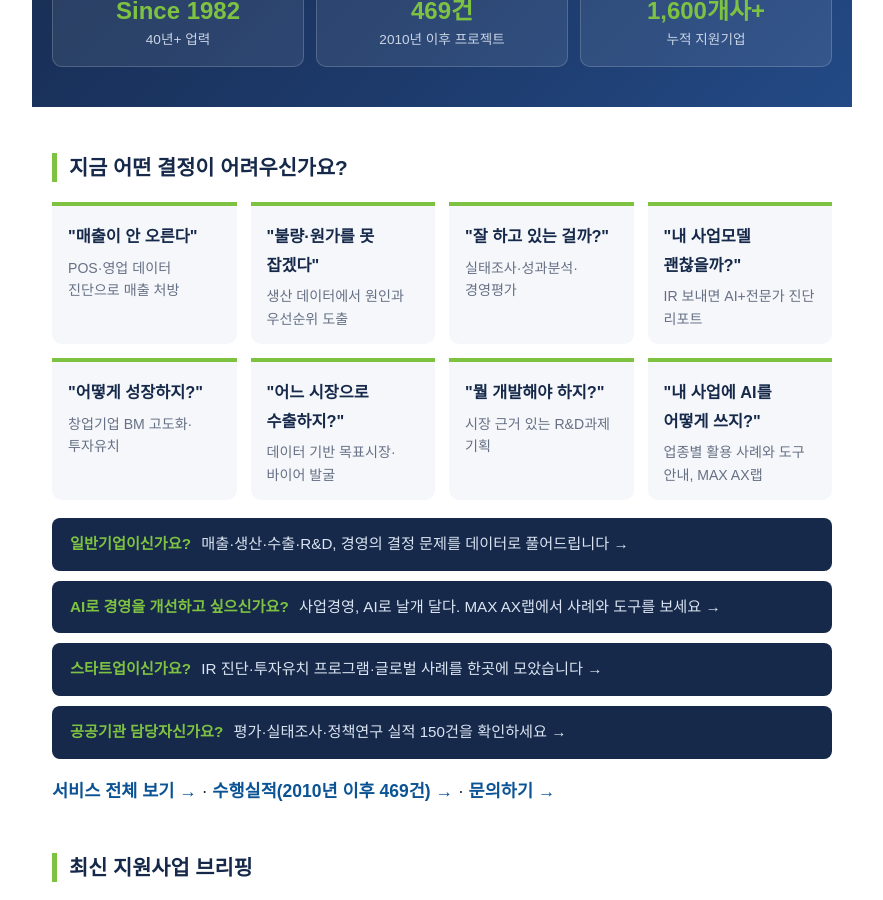
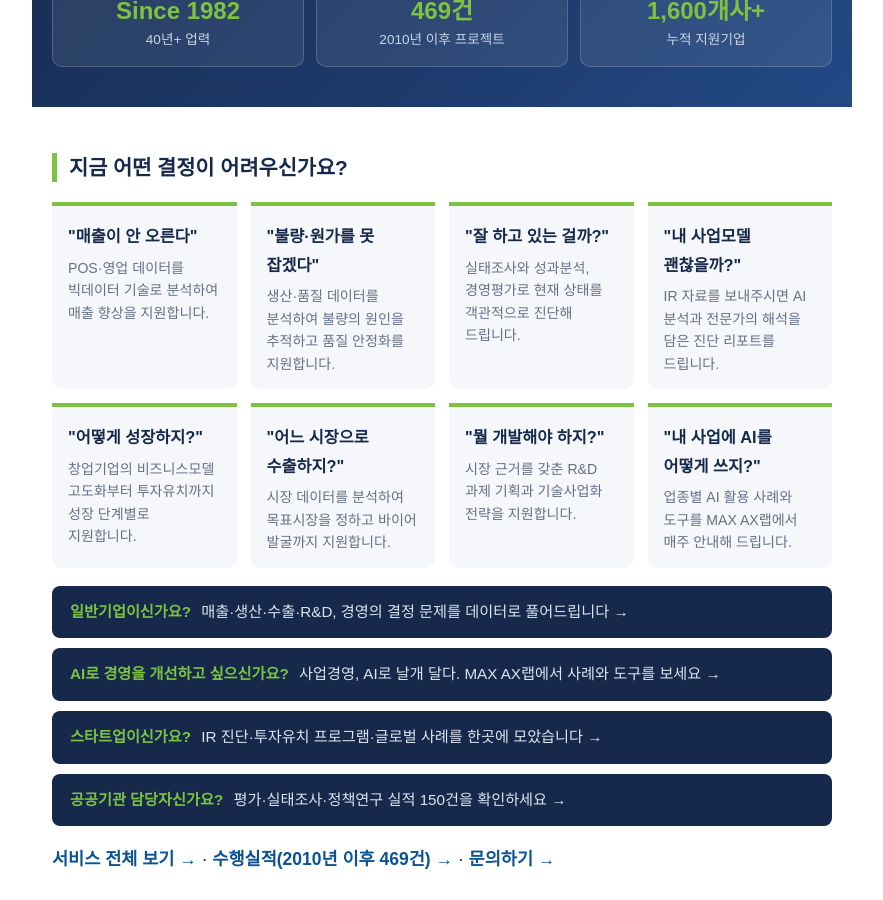
Before and after one commit to isac1003/isac1003.github.io, a Jekyll site: the page built from index.html, in a window 1280 px wide and 900 px high, scrolled down 312 px. Shown: the whole window, without its empty margins (198-1081 px from the left). Built offline with Jekyll 4.4.1, drawn with Linux system fonts in a browser that asks for light colours.

Commit message:
첫 화면 고민 카드 설명을 정중하고 구체적인 문장형으로 개선

```diff
--- a/index.html
+++ b/index.html
@@ -19,14 +19,14 @@ layout: default
 <section>
   <h2>지금 어떤 결정이 어려우신가요?</h2>
   <div class="services">
-    <a class="service" href="{{ '/services/sales/' | relative_url }}"><h3>"매출이 안 오른다"</h3><p>POS·영업 데이터 진단으로 매출 처방</p></a>
-    <a class="service" href="{{ '/services/production/' | relative_url }}"><h3>"불량·원가를 못 잡겠다"</h3><p>생산 데이터에서 원인과 우선순위 도출</p></a>
-    <a class="service" href="{{ '/services/evaluation/' | relative_url }}"><h3>"잘 하고 있는 걸까?"</h3><p>실태조사·성과분석·경영평가</p></a>
-    <a class="service" href="{{ '/startup/' | relative_url }}"><h3>"내 사업모델 괜찮을까?"</h3><p>IR 보내면 AI+전문가 진단 리포트</p></a>
-    <a class="service" href="{{ '/startup/' | relative_url }}"><h3>"어떻게 성장하지?"</h3><p>창업기업 BM 고도화·투자유치</p></a>
-    <a class="service" href="{{ '/services/export/' | relative_url }}"><h3>"어느 시장으로 수출하지?"</h3><p>데이터 기반 목표시장·바이어 발굴</p></a>
-    <a class="service" href="{{ '/services/rnd/' | relative_url }}"><h3>"뭘 개발해야 하지?"</h3><p>시장 근거 있는 R&amp;D과제 기획</p></a>
-    <a class="service" href="https://ax.maxconsulting.or.kr"><h3>"내 사업에 AI를 어떻게 쓰지?"</h3><p>업종별 활용 사례와 도구 안내, MAX AX랩</p></a>
+    <a class="service" href="{{ '/services/sales/' | relative_url }}"><h3>"매출이 안 오른다"</h3><p>POS·영업 데이터를 빅데이터 기술로 분석하여 매출 향상을 지원합니다.</p></a>
+    <a class="service" href="{{ '/services/production/' | relative_url }}"><h3>"불량·원가를 못 잡겠다"</h3><p>생산·품질 데이터를 분석하여 불량의 원인을 추적하고 품질 안정화를 지원합니다.</p></a>
+    <a class="service" href="{{ '/services/evaluation/' | relative_url }}"><h3>"잘 하고 있는 걸까?"</h3><p>실태조사와 성과분석, 경영평가로 현재 상태를 객관적으로 진단해 드립니다.</p></a>
+    <a class="service" href="{{ '/startup/' | relative_url }}"><h3>"내 사업모델 괜찮을까?"</h3><p>IR 자료를 보내주시면 AI 분석과 전문가의 해석을 담은 진단 리포트를 드립니다.</p></a>
+    <a class="service" href="{{ '/startup/' | relative_url }}"><h3>"어떻게 성장하지?"</h3><p>창업기업의 비즈니스모델 고도화부터 투자유치까지 성장 단계별로 지원합니다.</p></a>
+    <a class="service" href="{{ '/services/export/' | relative_url }}"><h3>"어느 시장으로 수출하지?"</h3><p>시장 데이터를 분석하여 목표시장을 정하고 바이어 발굴까지 지원합니다.</p></a>
+    <a class="service" href="{{ '/services/rnd/' | relative_url }}"><h3>"뭘 개발해야 하지?"</h3><p>시장 근거를 갖춘 R&amp;D 과제 기획과 기술사업화 전략을 지원합니다.</p></a>
+    <a class="service" href="https://ax.maxconsulting.or.kr"><h3>"내 사업에 AI를 어떻게 쓰지?"</h3><p>업종별 AI 활용 사례와 도구를 MAX AX랩에서 매주 안내해 드립니다.</p></a>
   </div>
   <div class="audience">
     <a class="aud-banner" href="{{ '/business/' | relative_url }}"><strong>일반기업이신가요?</strong> 매출·생산·수출·R&amp;D, 경영의 결정 문제를 데이터로 풀어드립니다 →</a>
```
